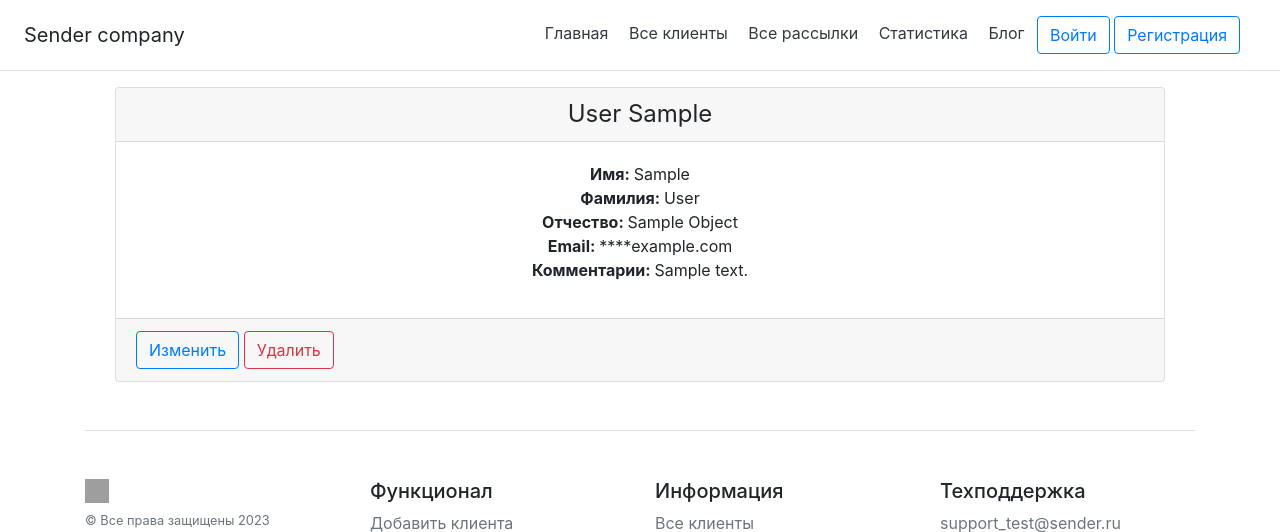
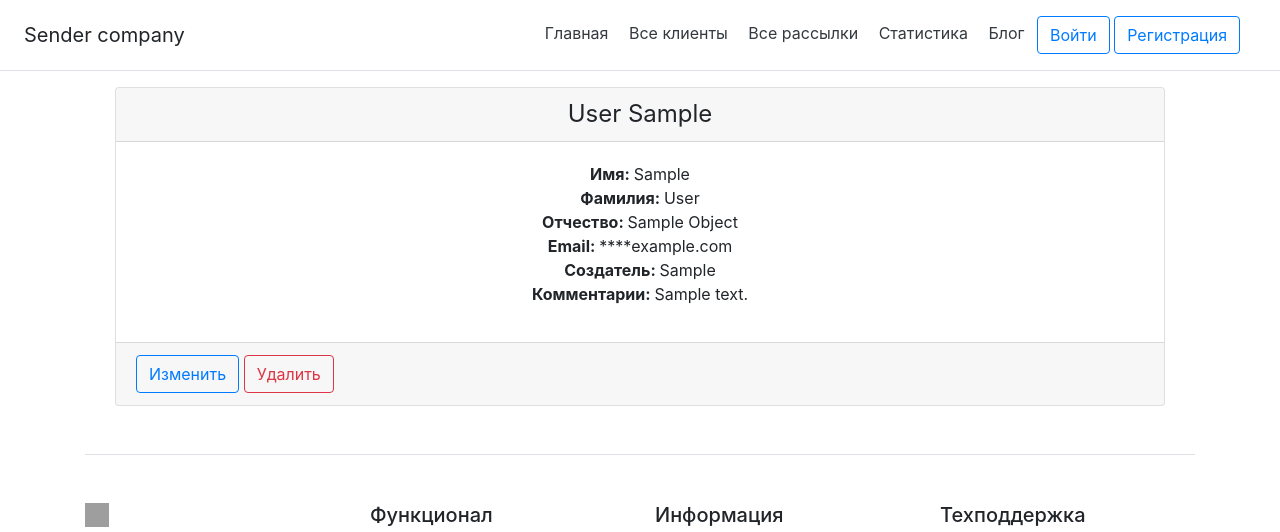
Before and after one commit to DmitriiParfenov/sender_project, a Django app: template clients/templates/clients/client_detail.html in a window 1280 px wide. Shown: the top 532 px of the page. Run offline with Django 4.2, Linux system fonts and the light colour scheme; the template is opened without the code that fills it: most values are stand-ins (such as "Sample title", 1, 10 or a date in 2020); some libraries are stand-ins or nearby versions; grey boxes are pictures that could not be loaded.

Commit message:
updated client_detail.html

```diff
--- a/clients/templates/clients/client_detail.html
+++ b/clients/templates/clients/client_detail.html
@@ -13,6 +13,7 @@
                 <li><strong>Фамилия: </strong>{{ object.last_name|title }}</li>
                 <li><strong>Отчество: </strong>{{ object.middle_name|title }}</li>
                 <li><strong>Email: </strong>{{ object.email|hide_email }}</li>
+                <li><strong>Создатель: </strong>{{ object.client_user }}</li>
                 {% if object.comment %}
                 <li><strong>Комментарии: </strong>{{ object.comment }}</li>
                 {% endif %}
```
